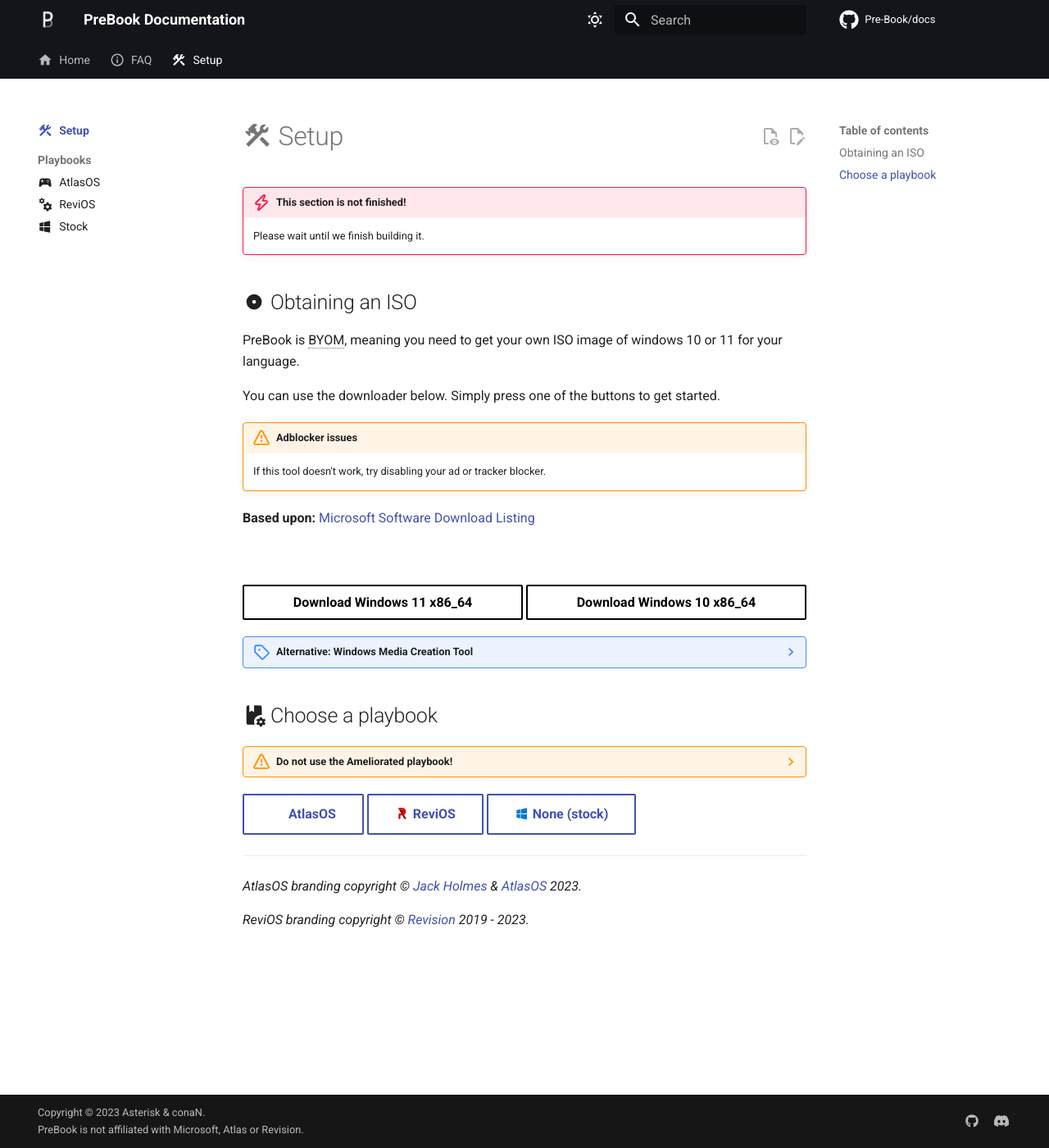
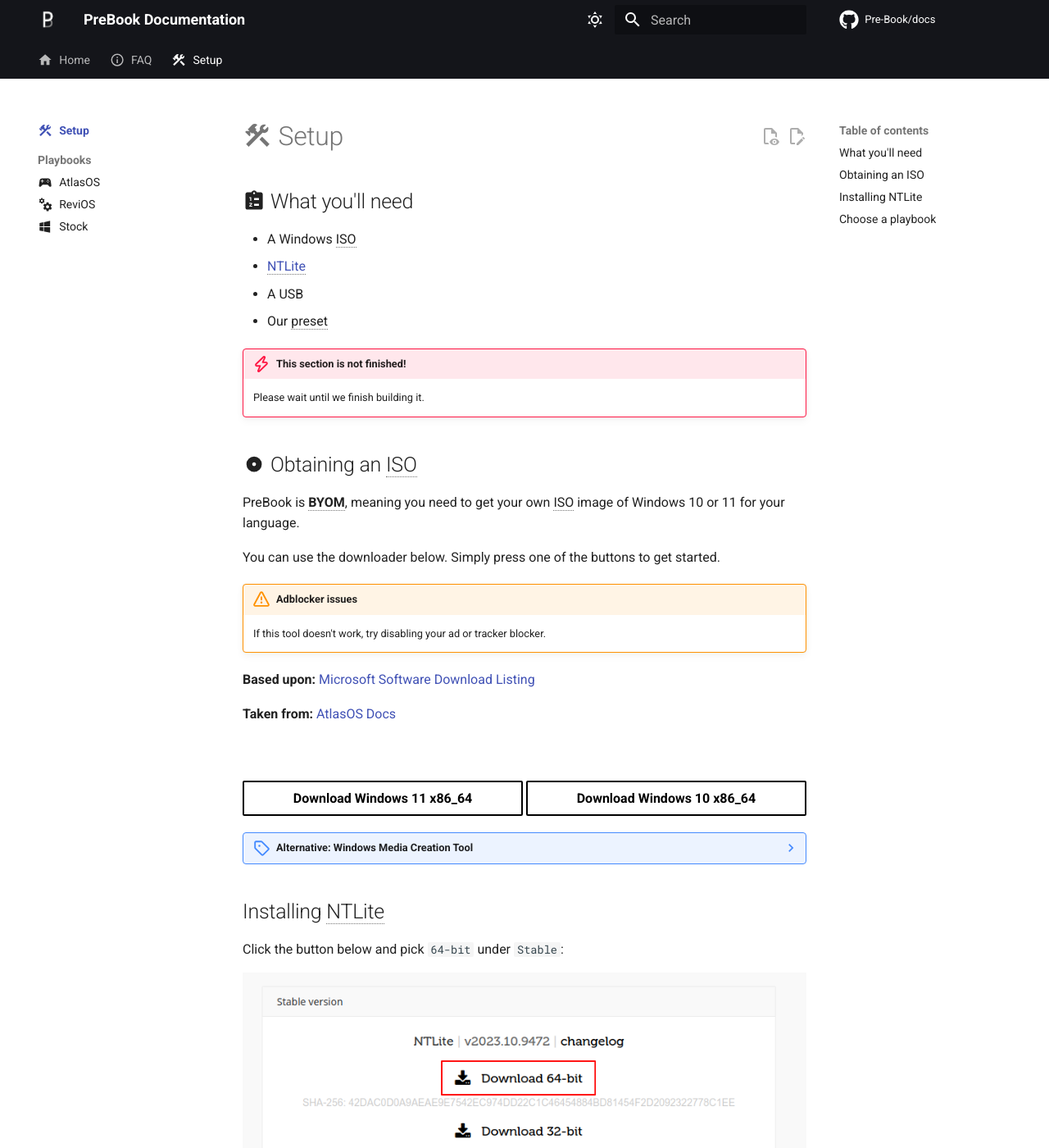
Before and after one commit to Pre-Book/docs, an MkDocs documentation site: the page built from docs/setup/README.md, in a window 1280 px wide and 1400 px high. Shown: the whole window at 82% size. Built offline with MkDocs 1.6.1 and Material for MkDocs 9.7.7, drawn with Linux system fonts in a browser that asks for light colours; comment, search, counter and statistics services are not loaded; some of the changed text lies outside the part shown.

Commit message:
chore: start ntlite dl section

```diff
--- a/docs/setup/README.md
+++ b/docs/setup/README.md
@@ -5,13 +5,20 @@ description: How to use PreBook.
 
 # :material-hammer-wrench: Setup
 
+## :material-clipboard-list: What you'll need
+
+- A Windows ISO
+- [NTLite](https://ntlite.com)
+- A USB
+- Our preset
+
 !!! danger "This section is not finished!"
 
     Please wait until we finish building it.
 
 ## :material-disc: Obtaining an ISO
 
-PreBook is BYOM, meaning you need to get your own ISO image of windows 10 or 11 for your language.
+PreBook is **BYOM**, meaning you need to get your own ISO image of Windows 10 or 11 for your language.
 
 You can use the downloader below. Simply press one of the buttons to get started.
 
@@ -19,6 +26,8 @@ You can use the downloader below. Simply press one of the buttons to get started
     If this tool doesn't work, try disabling your ad or tracker blocker.
 
 **Based upon:** [Microsoft Software Download Listing](https://github.com/massgravel/msdl)
+
+**Taken from:** [AtlasOS Docs](https://github.com/Atlas-OS/docs/blob/master/docs/javascripts/msdl.js)
 
 
 <br><br>
@@ -69,8 +78,17 @@ You can use the downloader below. Simply press one of the buttons to get started
     5. After the ISO has completed downloading, click `Finish` to end the installation.
 
     *Taken from the AtlasOS Docs.*
+## Installing NTLite
+
+Click the button below and pick `64-bit` under `Stable`:
+
+![ntlite_dl](../../assets/ntlite_dl.png)
+
+[Download NTLite :material-open-in-new:](https://www.ntlite.com/download/){ .md-button }
 
 ## :material-book-cog: Choose a playbook
+
+This will affect what additional tweaks need to be done.
 
 ??? warning "Do not use the Ameliorated playbook!"
 
--- a/mkdocs.yml
+++ b/mkdocs.yml
@@ -83,6 +83,10 @@ repo_url: https://github.com/pre-book/docs
 repo_name: "Pre-Book/docs"
 edit_uri: edit/main/docs/
 site_url: https://prebook.pages.dev
+
+watch:
+  - includes
+
 markdown_extensions:
   - abbr
   - admonition
```
Also changed, not shown: includes/abbreviations.md (+2 -0 lines), docs/assets/ntlite_dl.png (added).
